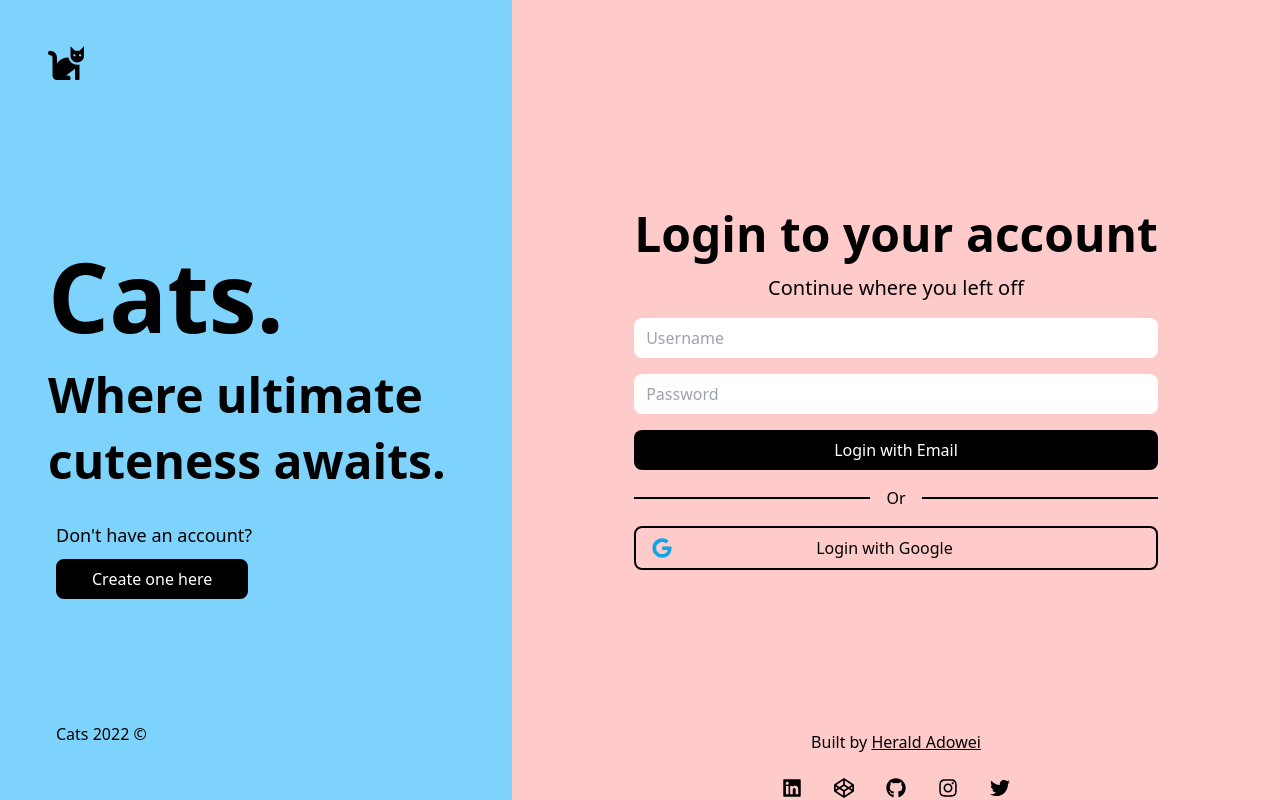
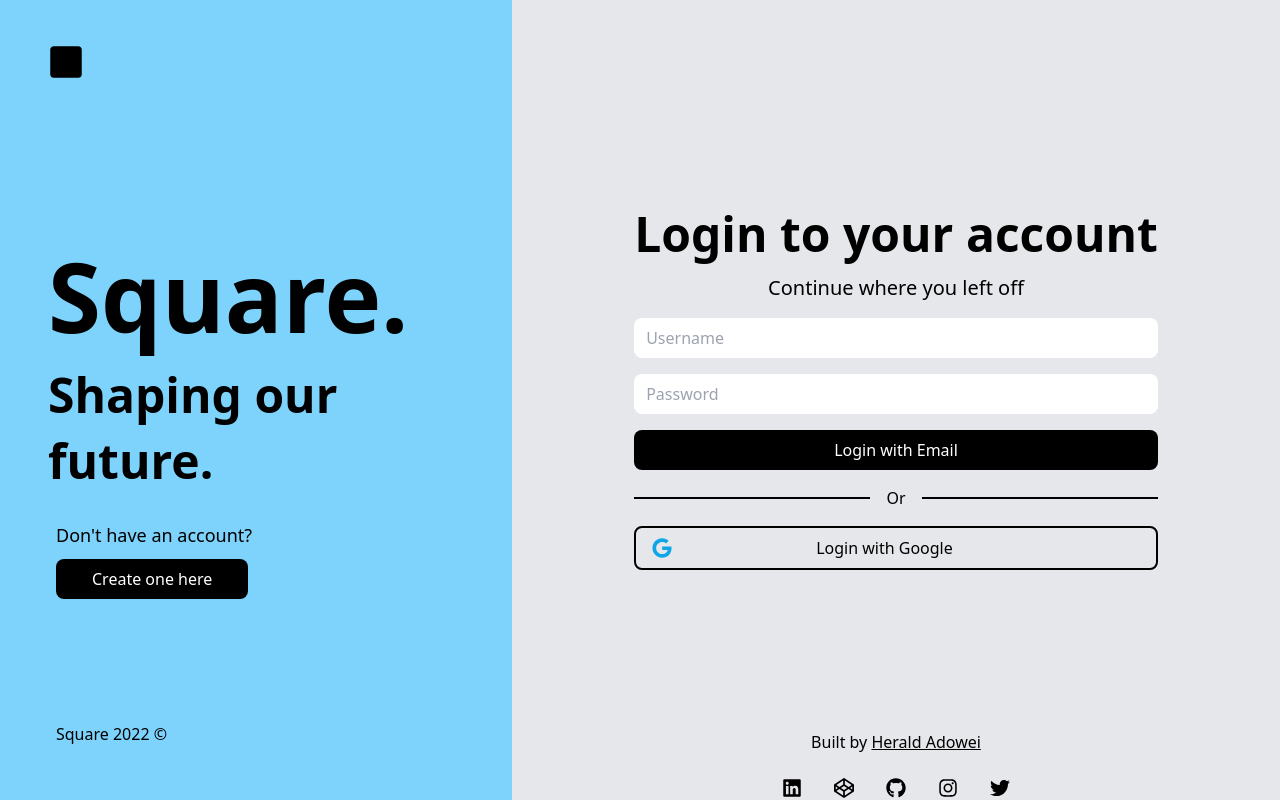
Before and after one commit to RadZ3000/login-template, a Next.js app: page / in a window 1280 px wide. Built offline with nearby package versions, Linux system fonts and the light colour scheme.

Commit message:
changed cat to square, color, added contact links

```diff
--- a/pages/index.tsx
+++ b/pages/index.tsx
@@ -1,6 +1,6 @@
 import type { NextPage } from 'next'
 import {
-  FaCat,
+  FaSquare,
   FaGoogle,
   FaLinkedin,
   FaCodepen,
@@ -15,12 +15,12 @@ const Home: NextPage = () => {
 
       <div className="bg-sky-300 grid justify-center gap-y-24 px-12 w-2/5">
         <a href="#" className="flex mt-5 pt-6 max-w-fit">
-          <FaCat className="flex justify-center lg:text-2xl xl:text-4xl" />
+          <FaSquare className="flex justify-center lg:text-2xl xl:text-4xl" />
         </a>
         <div className="grid">
           <div>
-            <h1 className="lg:text-4xl xl:text-8xl xl:leading-snug font-extrabold">Cats.</h1>
-            <h1 className="lg:text-2xl xl:text-5xl xl:leading-snug font-extrabold">Where ultimate cuteness awaits.</h1>
+            <h1 className="lg:text-4xl xl:text-8xl xl:leading-snug font-extrabold">Square.</h1>
+            <h1 className="lg:text-2xl xl:text-5xl xl:leading-snug font-extrabold">Shaping our future.</h1>
           </div>
           <div className="px-2">
             <p className="text-lg">Don't have an account?</p>
@@ -28,11 +28,11 @@ const Home: NextPage = () => {
           </div>
         </div>
         <div className="px-2">
-          <p>Cats 2022 ©</p>
+          <p>Square 2022 ©</p>
         </div>
       </div>
 
-      <div className="grid gap-y-4 justify-center content-center text-center bg-red-200 w-3/5">
+      <div className="grid gap-y-4 justify-center content-center text-center bg-gray-200 w-3/5">
         <h1 className="text-4xl md:text-5xl font-bold mt-52">Login to your account</h1>
         <h3 className="text-md md:text-xl">Continue where you left off</h3>
         <input type="text" placeholder="Username" className="flex border-1 border-black rounded-lg px-3 py-2" />
@@ -49,11 +49,11 @@ const Home: NextPage = () => {
         </button>
         <h3 className="mt-36">Built by <a href="#" className="underline">Herald Adowei</a></h3>
         <div className="flex flex-row gap-x-8 justify-center pt-2">
-          <a href="#"><FaLinkedin className="lg:text-xl xl:text-xl" /></a>
-          <a href="#"><FaCodepen className="lg:text-xl xl:text-xl" /></a>
-          <a href="#"><FaGithub className="lg:text-xl xl:text-xl" /></a>
-          <a href="#"><FaInstagram className="lg:text-xl xl:text-xl" /></a>
-          <a href="#"><FaTwitter className="lg:text-xl xl:text-xl" /></a>
+          <a href="https://www.linkedin.com/in/heraldadowei/"><FaLinkedin className="lg:text-xl xl:text-xl" /></a>
+          <a href="https://codepen.io/He_sRad/"><FaCodepen className="lg:text-xl xl:text-xl" /></a>
+          <a href="https://github.com/RadZ3000"><FaGithub className="lg:text-xl xl:text-xl" /></a>
+          <a href="https://www.instagram.com/herald_a/"><FaInstagram className="lg:text-xl xl:text-xl" /></a>
+          <a href="https://twitter.com/The_RadZee"><FaTwitter className="lg:text-xl xl:text-xl" /></a>
         </div>
       </div>
 
```
